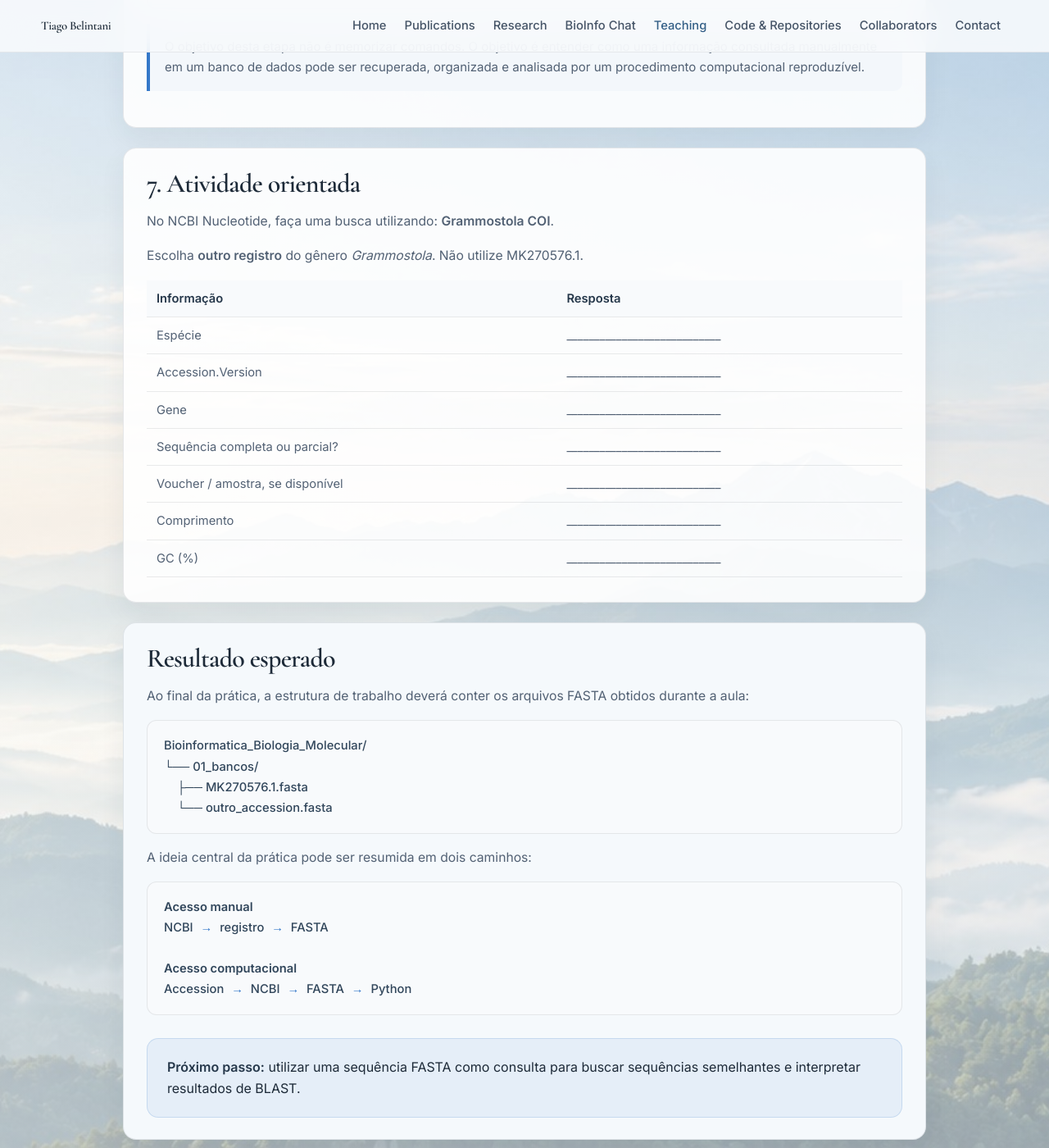
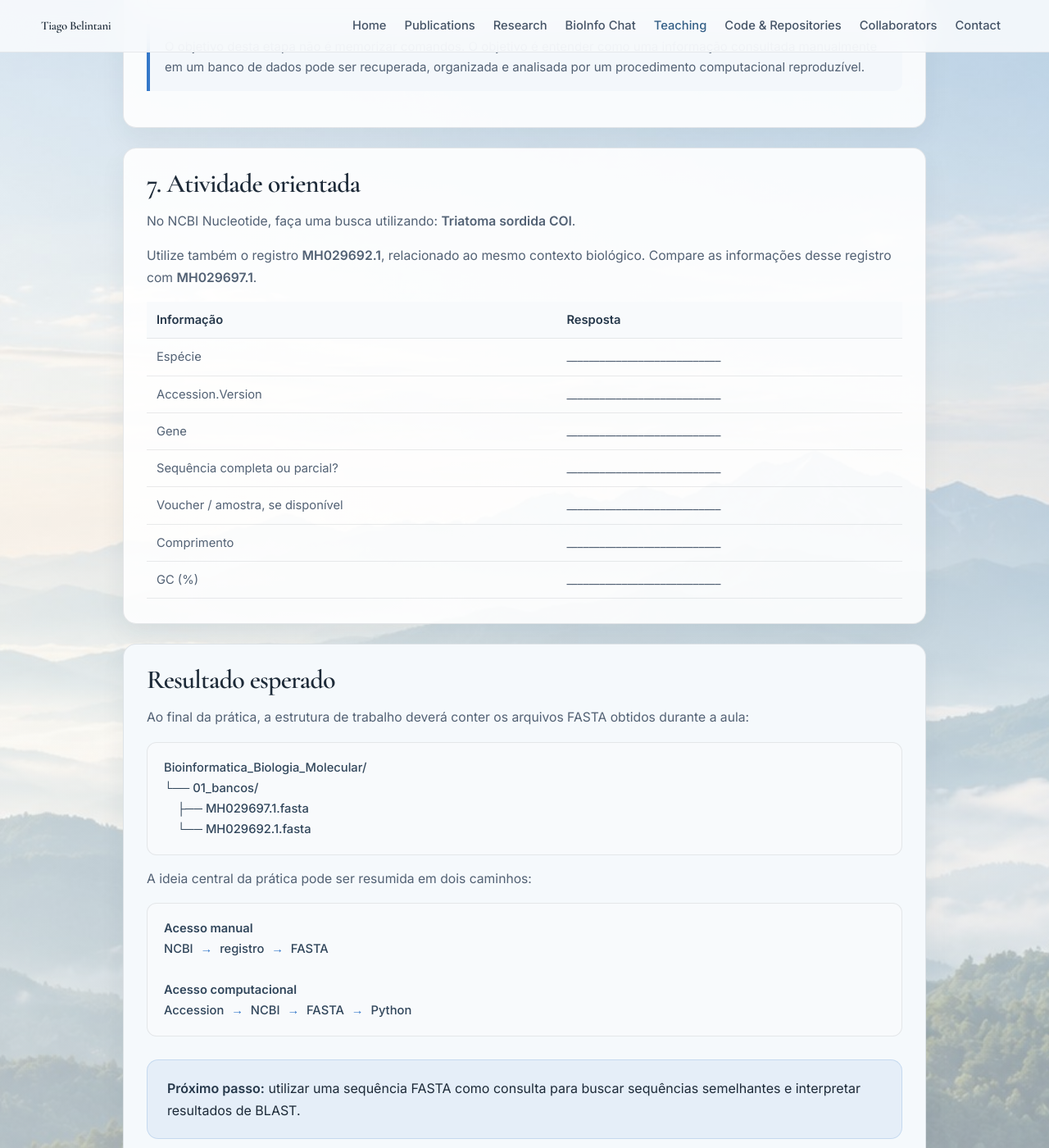
Before and after one commit to TiagoBelintani/tiagobelintani.github.io, a Jekyll site: the page teaching/bioinformatica/aula07.html, which Jekyll copies as it is, in a window 1280 px wide and 1400 px high, scrolled down 5672 px. Shown: the whole window at 82% size. Built offline with Jekyll 4.4.1, drawn with Linux system fonts in a browser that asks for light colours; some of the changed text lies outside the part shown.

Commit message:
Atualiza aula 1 com registro MH029697 de Triatoma sordida

```diff
--- a/teaching/bioinformatica/aula07.html
+++ b/teaching/bioinformatica/aula07.html
@@ -413,7 +413,7 @@
 
     <dl class="example-record">
       <dt>Organismo</dt>
-      <dd><em>Grammostola pulchripes</em></dd>
+      <dd><em>Triatoma sordida</em></dd>
 
       <dt>Gene</dt>
       <dd>cytochrome c oxidase subunit 1 — COI</dd>
@@ -422,18 +422,18 @@
       <dd>sequência mitocondrial, CDS parcial</dd>
 
       <dt>Accession.Version</dt>
-      <dd><strong>MK270576.1</strong></dd>
+      <dd><strong>MH029697.1</strong></dd>
     </dl>
 
     <div class="action-row">
       <a class="action"
-         href="https://www.ncbi.nlm.nih.gov/nuccore/MK270576.1"
+         href="https://www.ncbi.nlm.nih.gov/nuccore/MH029697.1"
          target="_blank" rel="noopener noreferrer">
         Abrir registro no NCBI
       </a>
 
       <a class="action secondary"
-         href="https://www.ncbi.nlm.nih.gov/nuccore/MK270576.1?report=fasta"
+         href="https://www.ncbi.nlm.nih.gov/nuccore/MH029697.1?report=fasta"
          target="_blank" rel="noopener noreferrer">
         Abrir em FASTA
       </a>
@@ -475,10 +475,10 @@
   <section class="tutorial-card">
     <h2>3. Accession e versão</h2>
 
-    <p>O identificador <strong>MK270576.1</strong> possui duas partes:</p>
+    <p>O identificador <strong>MH029697.1</strong> possui duas partes:</p>
 
     <div class="concept">
-      <strong>MK270576</strong> = accession do registro.<br>
+      <strong>MH029697</strong> = accession do registro.<br>
       <strong>.1</strong> = versão da sequência.
     </div>
 
@@ -667,7 +667,7 @@
     <ol class="guided-steps">
       <li>conectar o Google Drive ao ambiente do Colab;</li>
       <li>criar o diretório de trabalho da disciplina;</li>
-      <li>utilizar o accession <strong>MK270576.1</strong> para recuperar a sequência diretamente do NCBI;</li>
+      <li>utilizar o accession <strong>MH029697.1</strong> para recuperar a sequência diretamente do NCBI;</li>
       <li>verificar se o arquivo FASTA foi criado corretamente;</li>
       <li>visualizar o cabeçalho e a sequência;</li>
       <li>ler o arquivo FASTA utilizando Python;</li>
@@ -690,12 +690,12 @@
 
     <p>
       No NCBI Nucleotide, faça uma busca utilizando:
-      <strong>Grammostola COI</strong>.
+      <strong>Triatoma sordida COI</strong>.
     </p>
 
     <p>
-      Escolha <strong>outro registro</strong> do gênero <em>Grammostola</em>.
-      Não utilize MK270576.1.
+      Utilize também o registro <strong>MH029692.1</strong>, relacionado ao mesmo contexto biológico.
+      Compare as informações desse registro com <strong>MH029697.1</strong>.
     </p>
 
     <table class="record-fields">
@@ -728,8 +728,8 @@
     <div class="flow-box">
       Bioinformatica_Biologia_Molecular/<br>
       └── 01_bancos/<br>
-      &nbsp;&nbsp;&nbsp;&nbsp;├── MK270576.1.fasta<br>
-      &nbsp;&nbsp;&nbsp;&nbsp;└── outro_accession.fasta
+      &nbsp;&nbsp;&nbsp;&nbsp;├── MH029697.1.fasta<br>
+      &nbsp;&nbsp;&nbsp;&nbsp;└── MH029692.1.fasta
     </div>
 
     <p>
@@ -791,9 +791,9 @@
         </a>
       </li>
       <li>
-        <a href="https://www.ncbi.nlm.nih.gov/nuccore/MK270576.1"
+        <a href="https://www.ncbi.nlm.nih.gov/nuccore/MH029697.1"
            target="_blank" rel="noopener noreferrer">
-          NCBI Nucleotide — MK270576.1
+          NCBI Nucleotide — MH029697.1
         </a>
       </li>
     </ul>
```
